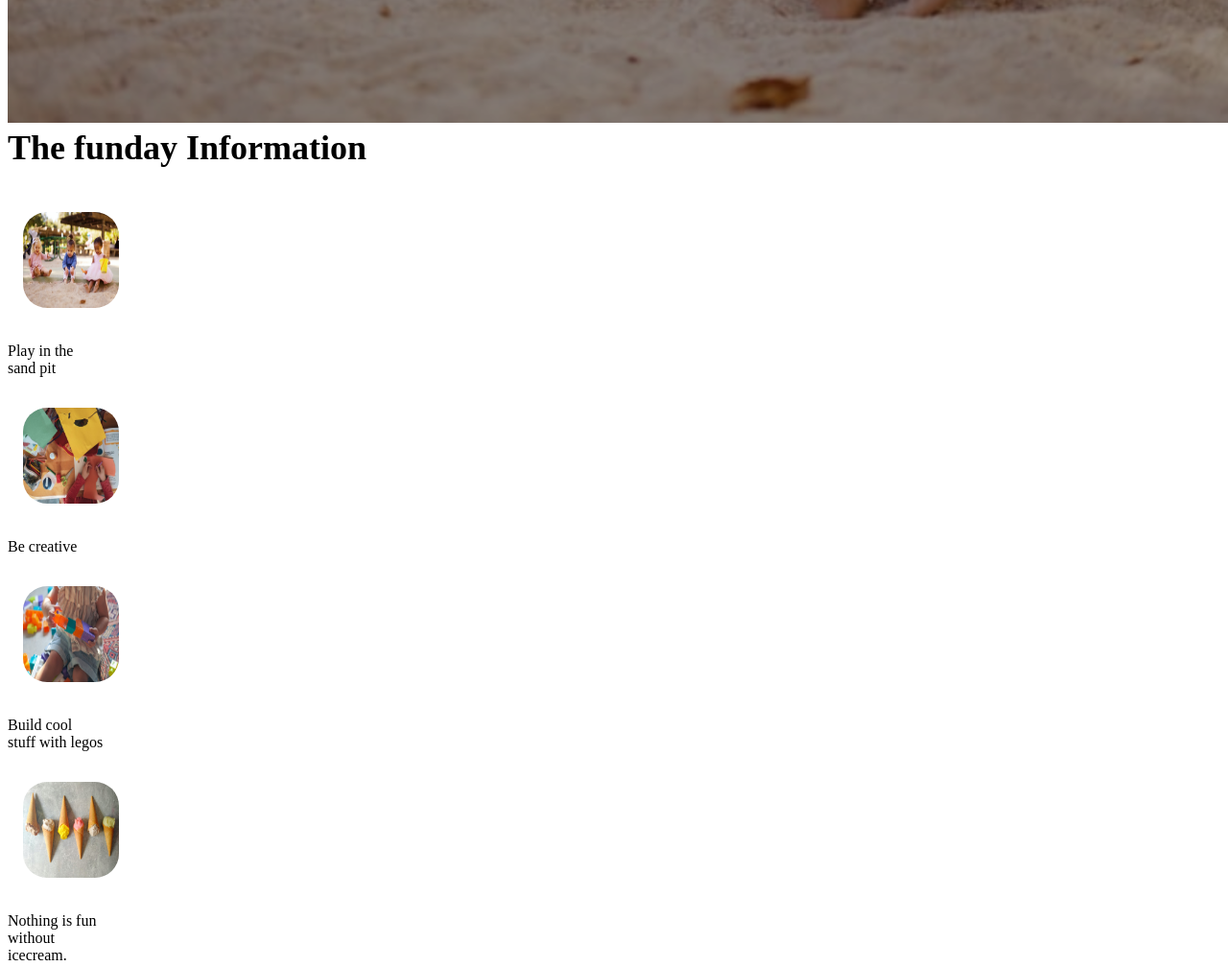
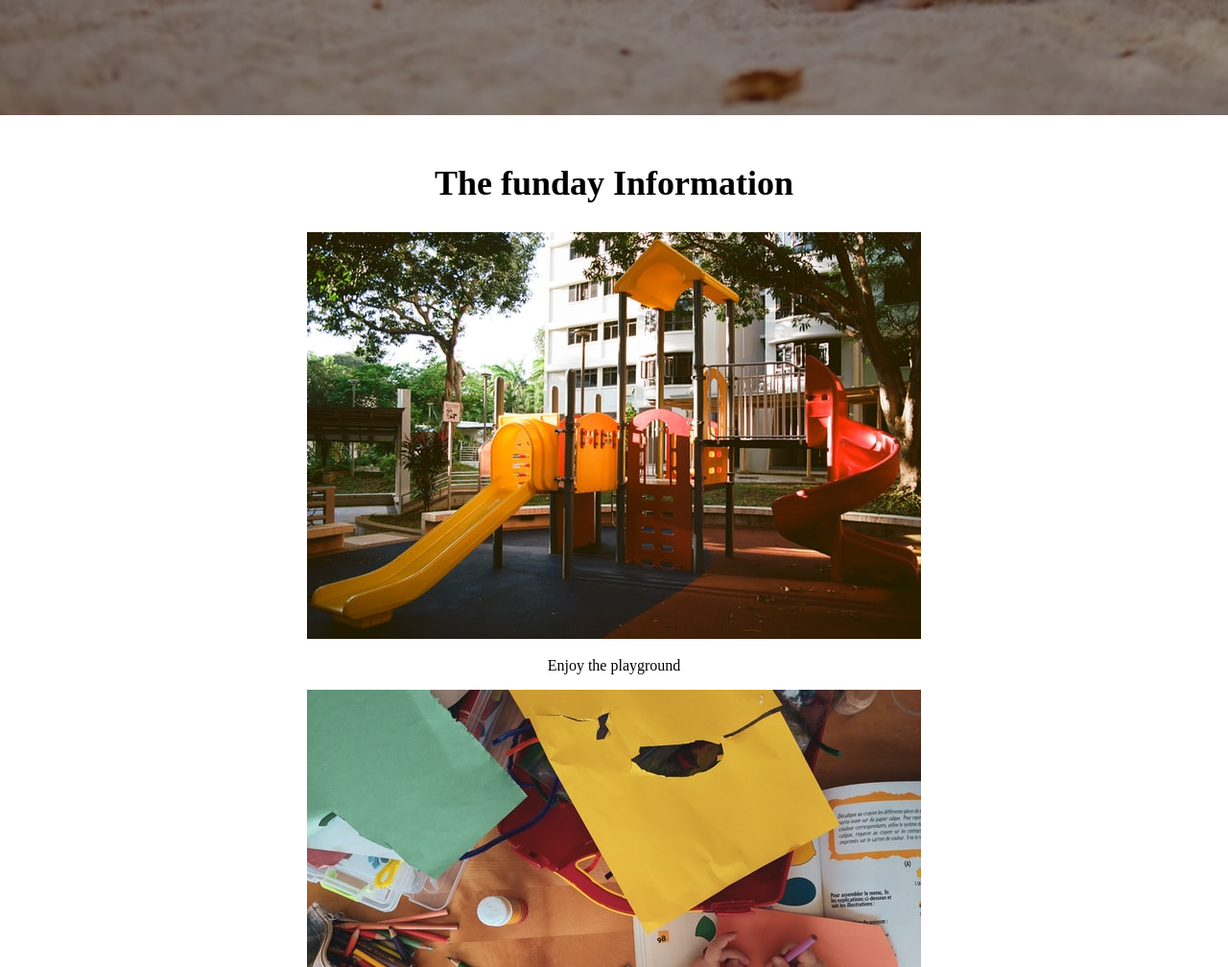
Before and after one commit to AmyMaloy/Hello-Baby, a plain HTML site: page index.html in a window 1280 px wide. Shown: the part 680-1688 px from the top of the page at 96% size. Drawn offline with Linux system fonts and the light colour scheme.

Commit message:
changed style

```diff
--- a/index.html
+++ b/index.html
@@ -16,24 +16,24 @@
      </div>
  </section>
 
- <div class="image-wrapper">
+ <div class="card-wrapper">
      <h2> The funday Information</h2>
-     <div class="image-container">
-        <div class="image">
-            <img src="images/sand.jpg" alt="Kids playing in sand">
-            <p class="text">Play in the sand pit</p>
+     <div class="card-container">
+        <div class="card">
+            <img src="images/playground.jpg" alt="Kids playing in sand">
+            <p class="card-subtext">Enjoy the playground</p>
         </div>
-        <div class="image">
+        <div class="card">
             <img src="images/art.jpg" alt="">
-            <p class="text">Be creative</p>
+            <p class="card-subtext">Create art with kids</p>
         </div>
-        <div class="image">
+        <div class="card">
             <img src="images/legos.jpg" alt="">
-            <p class="text">Build cool stuff with legos</p>
+            <p class="card-subtext">Build stuff with legos</p>
         </div>
-        <div class="image">
+        <div class="card">
             <img src="images/icecream.jpg" alt="">
-            <p class="text">Nothing is fun without icecream.</p>
+            <p class="card-subtext">Have some icecream.</p>
         </div>
     </div>
  </div>
--- a/style.css
+++ b/style.css
@@ -1,4 +1,4 @@
-body .hero {
+body {
  margin: 0;
  padding: 0;
 }
@@ -57,42 +57,35 @@ body .hero {
     font-weight: 200;
     cursor: pointer;
 }
- .img-wrapper {
+
+.card-wrapper {
+    margin: 100px;
+}
+
+.card-container {
   display: flex;
-  flex-direction: row;
   justify-content: center;
-  align-items: flex-start;
-
- }
-
-.img-container {
-    text-align: center;
-    font-size: 18px;
-    margin: 32px;
-    padding: 16px;
-    display: flex;
-    justify-content: space-between;
-    gap: 52px;
+  align-items: center;
+  flex-wrap: wrap;
 }
 
 h2 {
     font-size: 36px;
-    font-weight: bolder;
-    margin-bottom: 30px;
-    margin-top: 5px;
+    font-weight: 900;
+    color: black;
+    text-align: center;
+    margin-top: -50px;
 }
 
-img {
-    width: 100px;
-    height: 100px;
-    margin: 16px;
-    flex: 1;
-    border-radius: 25px;
+.card-image {
+    width: 200px;
+    height: 200px;
+    margin: 20px;
+    border-radius: 10px;
+    border: solid lightslategray;
 }
 
-p {
-    max-width: 100px;
-    display: flex;
-    margin-top: 0 16px;
-
+.card-subtext {
+   text-align: center;
+   margin-top: 15px;
 }
```
